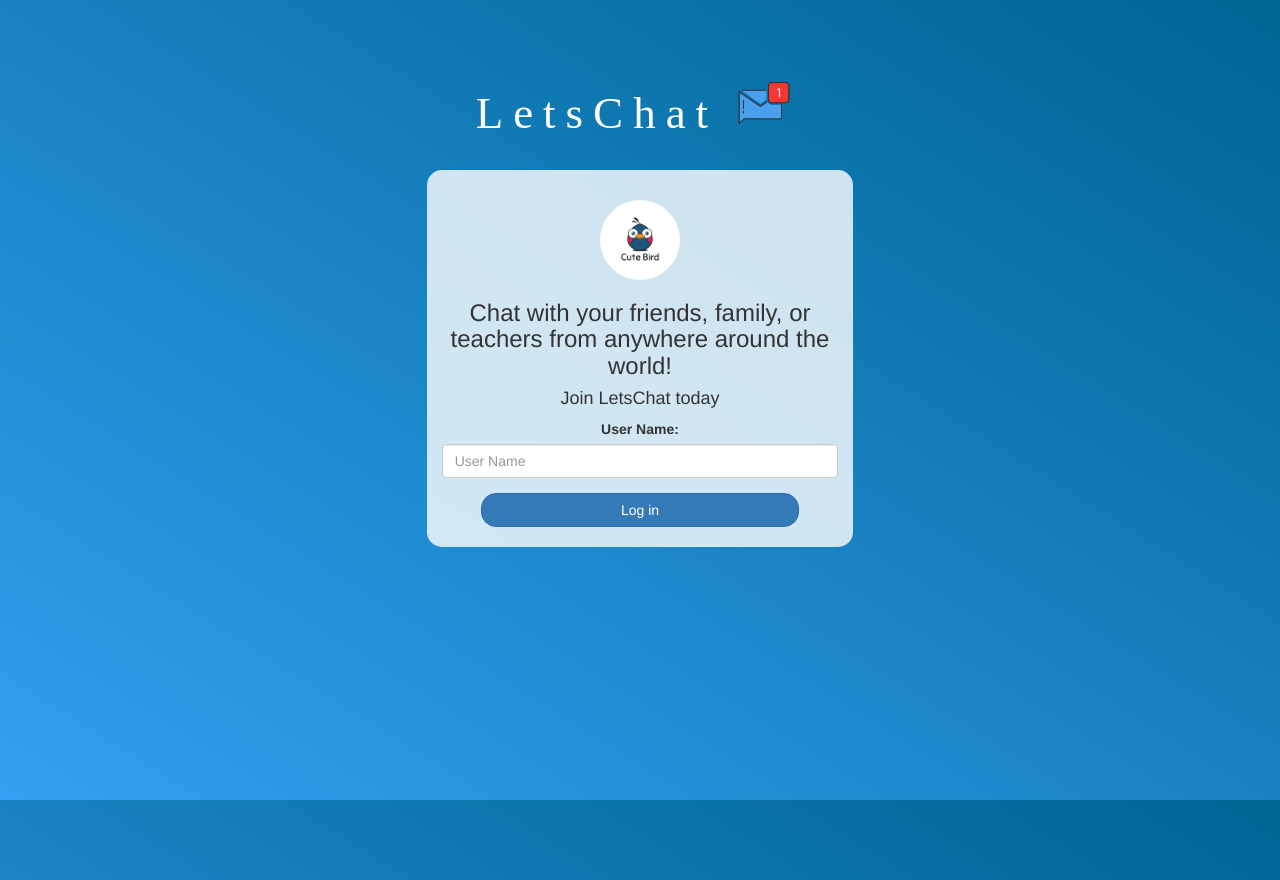
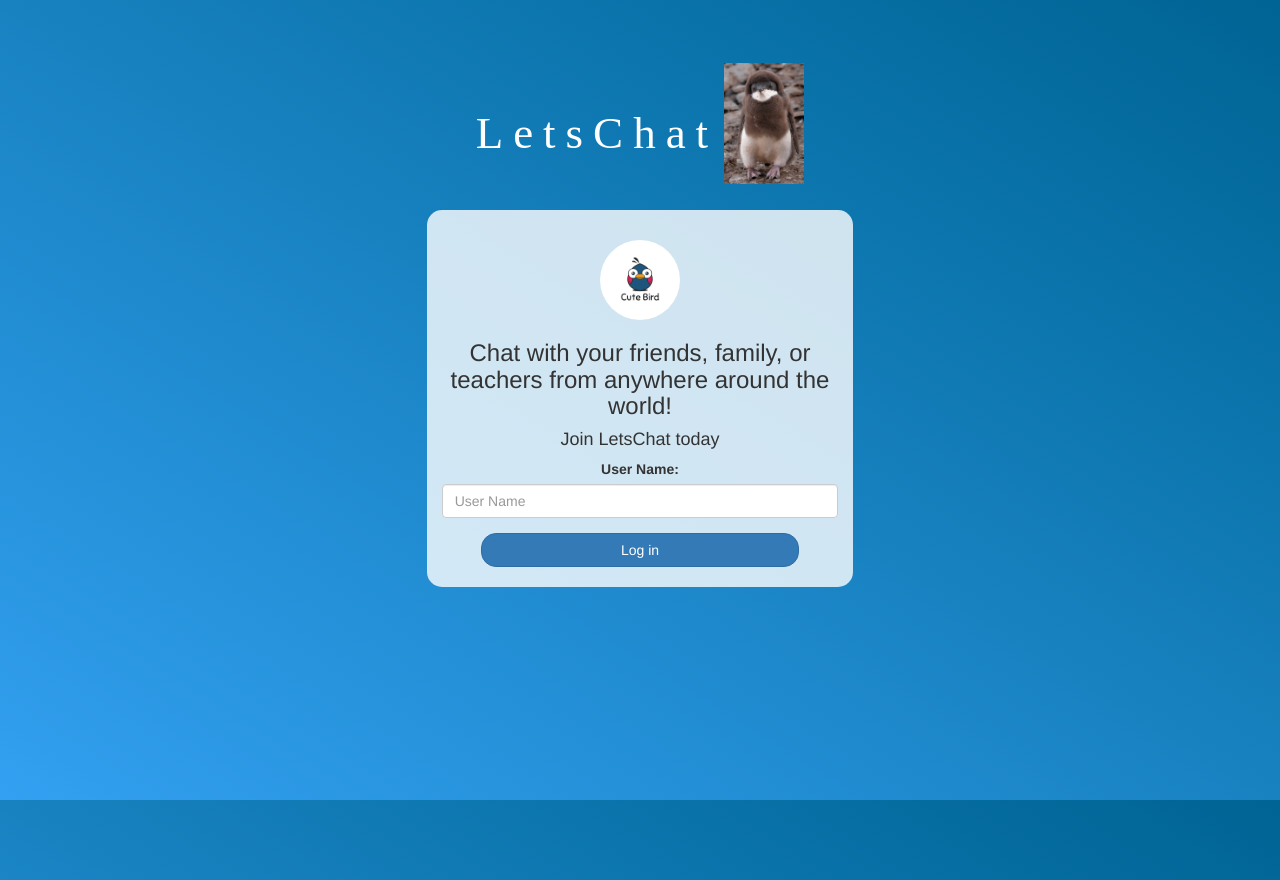
Before and after one commit to Ansh651/LetsChat, a plain HTML site: page index.html in a window 1280 px wide. Drawn offline with nearby package versions, Linux system fonts and the light colour scheme; a web font is replaced by a local one.

Commit message:
Add files via upload

```diff
--- a/index.html
+++ b/index.html
@@ -15,7 +15,7 @@
 <center>
 	<h1 class="header">
 		LetsChat	<sup>
-	<img src="m2.png">
+	<img src="Baby-Penguin.jpg">
 	</sup>
 </h1>
 	<div class="col-lg-4 col-md-6 col-sm-6 col-xs-11 login_div">
```
Also changed, not shown: Baby-Penguin.jpg (added).
